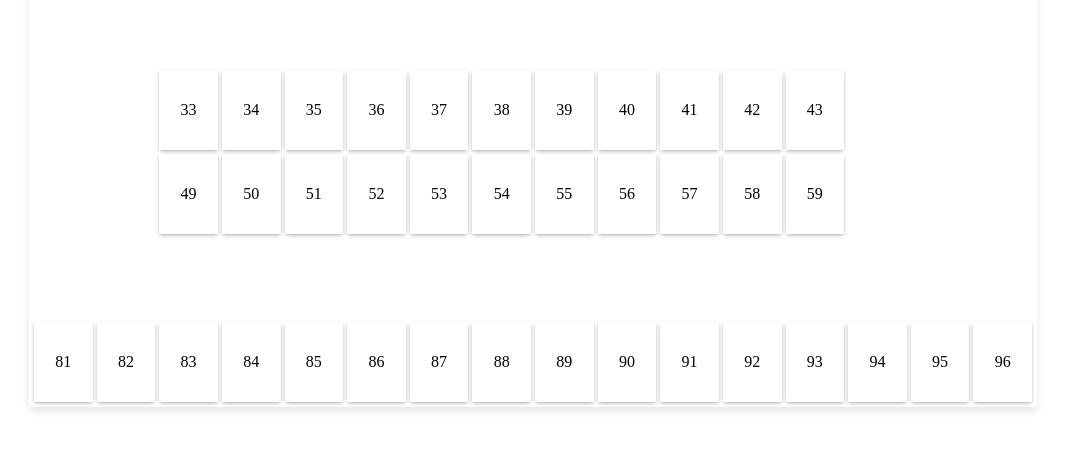
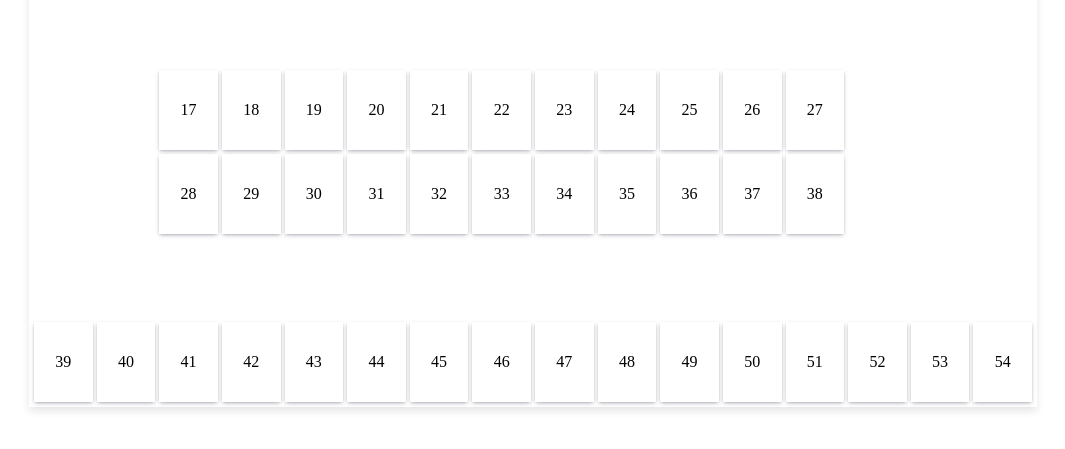
Before and after one commit to jecinacDarko/_parking_lot, a React (Vite) app: page / in a window 1280 px wide. Shown: the part 167-616 px from the top of the page, without its empty margins (107-1172 px from the left). Built offline with nearby package versions, Linux system fonts and the light colour scheme.

Commit message:
numbers bug fix

```diff
--- a/src/components/ParkingLot.jsx
+++ b/src/components/ParkingLot.jsx
@@ -12,12 +12,16 @@ const ParkingLot = () => {
     );
   };
 
+  let placeNumberCounter = 1;
+
   const gridItems = Array.from({ length: 6 * 16 }, (_, index) => {
     const row = Math.floor(index / 16) + 1;
     const col = (index % 16) + 1;
 
     if (isValidPlace(row, col)) {
-      const placeNumber = (row - 1) * 16 + col - (row > 2 && row < 5 ? 2 : 0);
+      const placeNumber = placeNumberCounter;
+      placeNumberCounter++;
+
       return (
         <div
           className="parking-place-wrapper"
```
